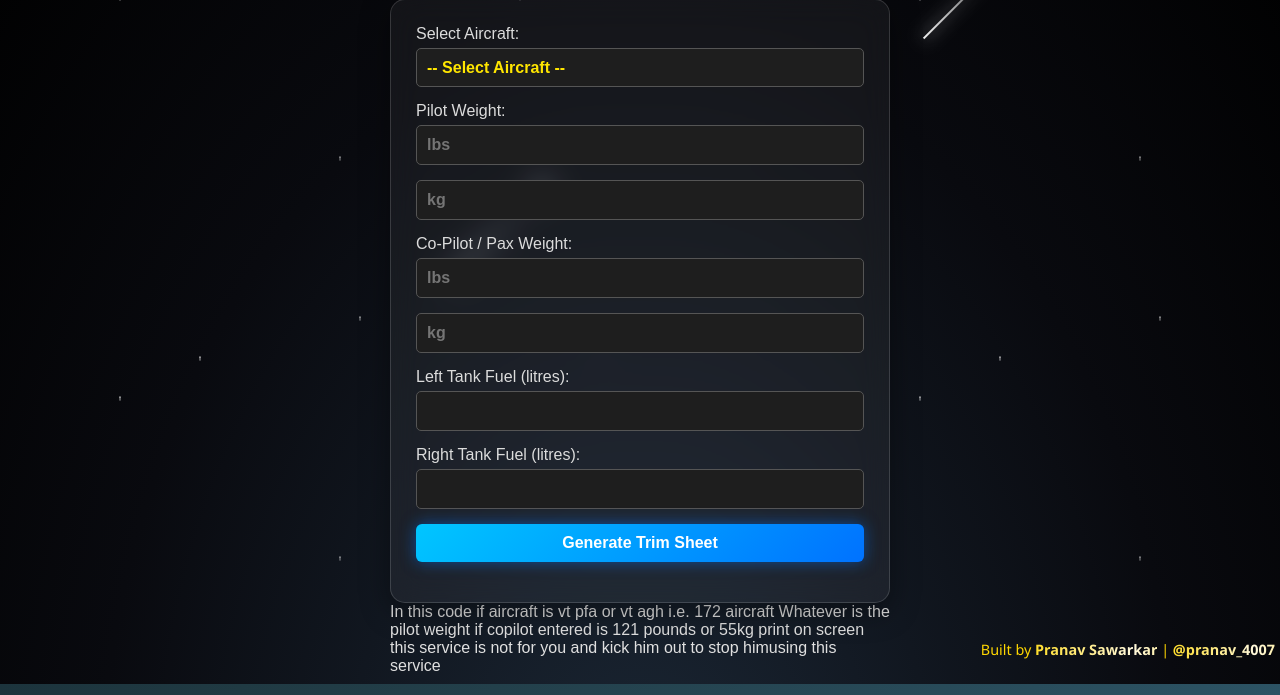
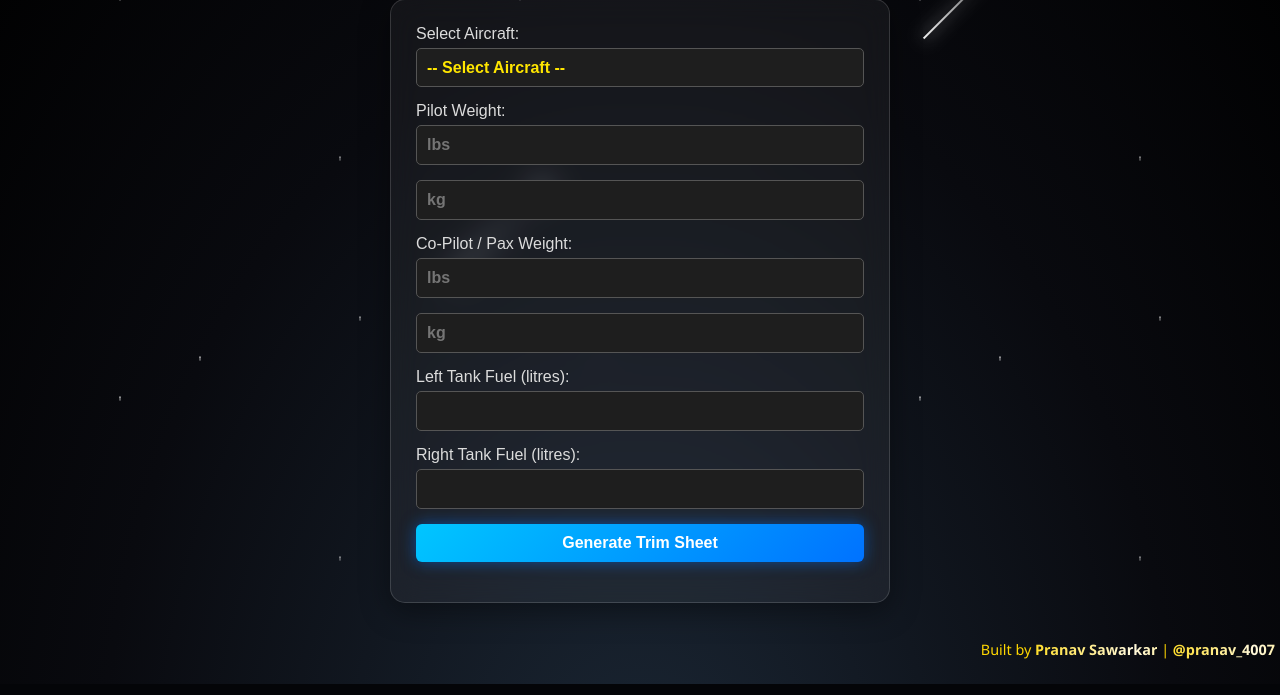
Before and after one commit to pranav4007/load-trim-app, a Flask app: page / in a window 1280 px wide. Shown: the part 116-811 px from the top of the page. Run offline with Flask 3, Linux system fonts and the light colour scheme.

Commit message:
index.html

```diff
--- a/templates/index.html
+++ b/templates/index.html
@@ -380,8 +380,3 @@ document.addEventListener("DOMContentLoaded", function () {
 
 </body>
 </html>
-
-
-In this code if aircraft is vt pfa or vt agh i.e. 172 aircraft
-
-Whatever is the pilot weight if copilot entered  is 121 pounds or 55kg print on screen this service is not for you and kick him out to stop himusing this service
```
